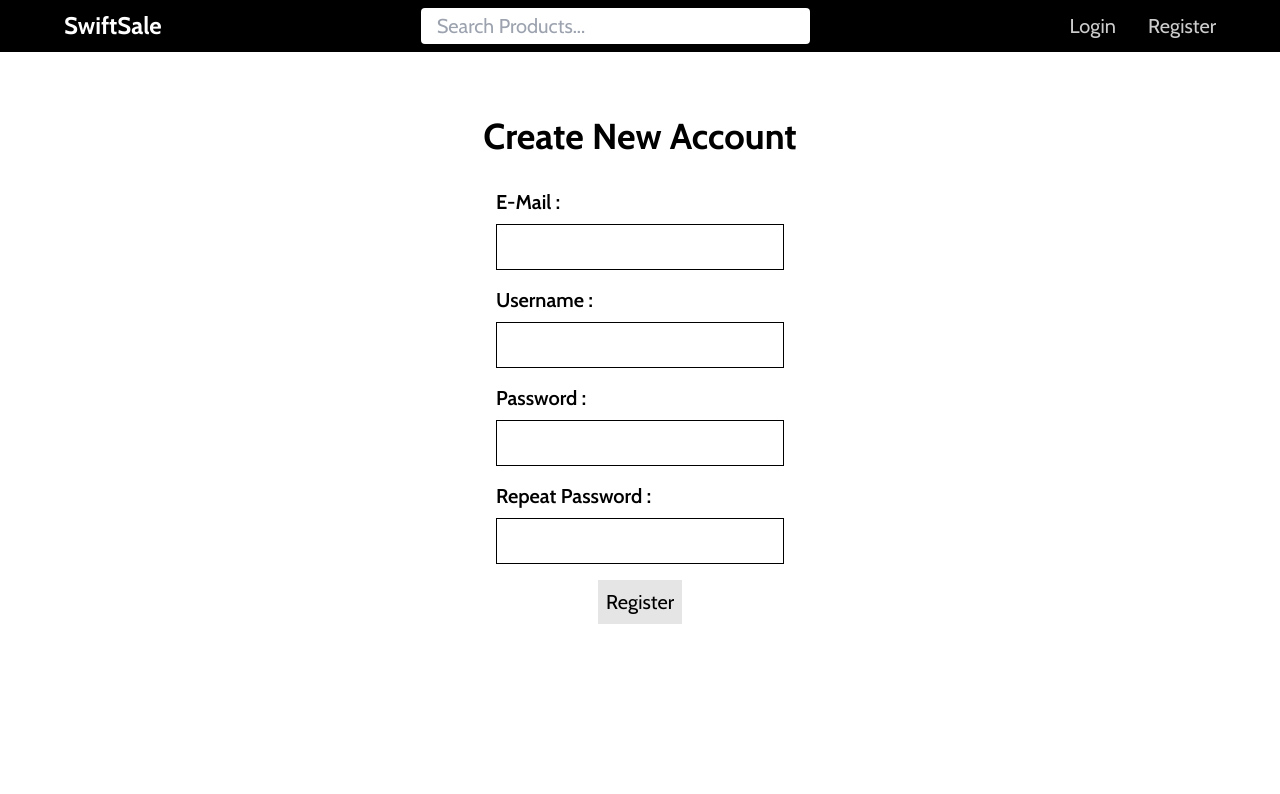
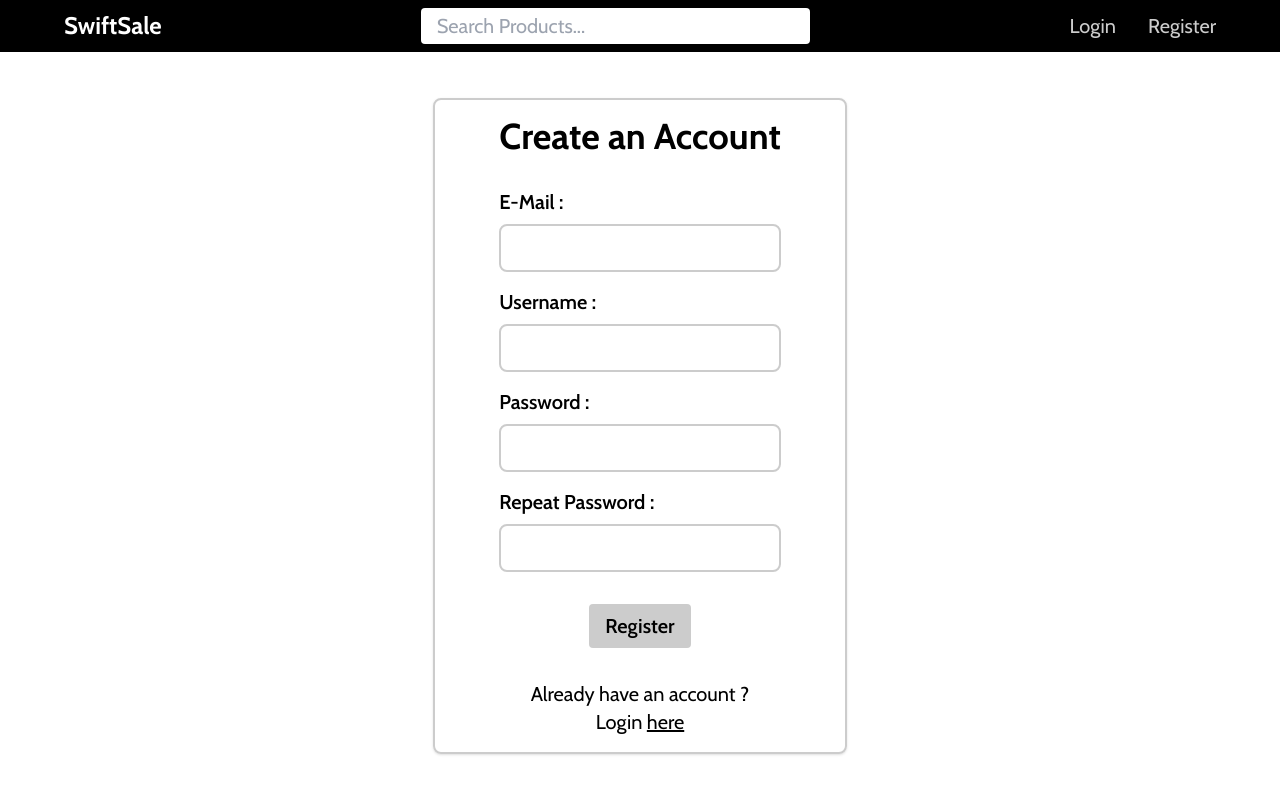
Before and after one commit to WawanC/swift-sale, a React (Vite) app in the folder client/: page /register in a window 1280 px wide. Shown: the top 794 px of the page. Built offline with nearby package versions, Linux system fonts and the light colour scheme; no server answers.

Commit message:
redesign login & register page ui

```diff
--- a/client/src/index.css
+++ b/client/src/index.css
@@ -10,7 +10,7 @@
     }
 
     .input {
-        @apply p-2 border-2 rounded-lg outline-accent w-full
+        @apply p-2 border-2 border-secondary rounded-lg outline-accent w-full
     }
 }
 
--- a/client/src/pages/LoginPage.tsx
+++ b/client/src/pages/LoginPage.tsx
@@ -1,5 +1,5 @@
 import { FormEventHandler, useState } from "react";
-import { useNavigate } from "react-router-dom";
+import { Link, useNavigate } from "react-router-dom";
 import { useLogin } from "../hooks/Auth.tsx";
 
 const LoginPage = () => {
@@ -28,21 +28,26 @@ const LoginPage = () => {
   const displayedError = error || login.error?.message;
 
   return (
-    <main className={`flex-1 flex flex-col items-center p-16 gap-8`}>
+    <main className={`flex-1 flex justify-center items-center`}>
+      <section
+        className={`w-1/4 h-fit border-2 border-secondary rounded-lg shadow
+        flex flex-col p-16 items-center gap-8`}
+      >
         <h1 className={`text-4xl font-bold`}>Sign-In</h1>
         {login.isLoading ? (
-        <span className={`text-2xl font-semibold`}>Loading...</span>
+          <div className={`flex justify-center p-4`}>
+            <p className={`text-2xl font-bold`}>Loading...</p>
+          </div>
         ) : (
           <form
-          className={`flex flex-col w-1/4 gap-4 text-xl`}
+            className={`flex flex-col gap-4 w-full text-xl`}
             onSubmit={formSubmitHandler}
           >
             {displayedError && (
-            <span className={`text-red-500 font-semibold text-center`}>
-              {displayedError}
-            </span>
+              <div className={`flex justify-center`}>
+                <span className={`text-xl text-red-500`}>{displayedError}</span>
+              </div>
             )}
-
             <div className={`flex flex-col gap-2`}>
               <label htmlFor="username" className={`font-semibold`}>
                 Username :
@@ -51,11 +56,12 @@ const LoginPage = () => {
                 type="text"
                 id="username"
                 required={true}
-              className={`border border-black p-2`}
+                className={`input`}
                 value={enteredUsername}
                 onChange={(e) => setEnteredUsername(e.target.value)}
               />
             </div>
+
             <div className={`flex flex-col gap-2`}>
               <label htmlFor="password" className={`font-semibold`}>
                 Password :
@@ -64,19 +70,29 @@ const LoginPage = () => {
                 type="password"
                 id="password"
                 required={true}
-              className={`border border-black p-2`}
+                className={`input`}
                 value={enteredPassword}
                 onChange={(e) => setEnteredPassword(e.target.value)}
               />
             </div>
 
-          <div className={`flex justify-center`}>
-            <button type={"submit"} className={`p-2 bg-neutral-200`}>
+            <div className={`flex justify-center mt-4`}>
+              <button type={"submit"} className={`btn`}>
                 Login
               </button>
             </div>
           </form>
         )}
+        <div className={`flex flex-col text-xl text-center`}>
+          <p>Don't have an account yet ?</p>
+          <p>
+            Register{" "}
+            <Link to={"/register"} className={`underline`}>
+              here
+            </Link>
+          </p>
+        </div>
+      </section>
     </main>
   );
 };
--- a/client/src/pages/RegisterPage.tsx
+++ b/client/src/pages/RegisterPage.tsx
@@ -1,6 +1,6 @@
 import { FormEventHandler, useState } from "react";
 import { useRegister } from "../hooks/Auth.tsx";
-import { useNavigate } from "react-router-dom";
+import { Link, useNavigate } from "react-router-dom";
 
 const RegisterPage = () => {
   const [enteredEmail, setEnteredEmail] = useState("");
@@ -52,33 +52,41 @@ const RegisterPage = () => {
   const displayedError = error || register.error?.message;
 
   return (
-    <main className={`flex-1 flex flex-col items-center p-16 gap-8`}>
-      <h1 className={`text-4xl font-bold`}>Create New Account</h1>
+    <main className={`flex-1 flex justify-center items-center`}>
+      <section
+        className={`h-fit border-2 border-secondary rounded-lg shadow
+        flex flex-col px-16 py-4 items-center gap-8`}
+      >
+        <h1 className={`text-4xl font-bold text-center`}>Create an Account</h1>
         {register.isLoading ? (
-        <span className={`text-2xl font-semibold`}>Loading...</span>
+          <div className={`flex justify-center p-4`}>
+            <p className={`text-2xl font-bold`}>Loading...</p>
+          </div>
         ) : (
           <form
-          className={`flex flex-col w-1/4 gap-4 text-xl`}
+            className={`flex flex-col gap-4 w-full text-xl`}
             onSubmit={formSubmitHandler}
           >
             {displayedError && (
-            <span className={`text-red-500 font-semibold text-center`}>
-              {displayedError}
-            </span>
+              <div className={`flex justify-center`}>
+                <span className={`text-xl text-red-500`}>{displayedError}</span>
+              </div>
             )}
+
             <div className={`flex flex-col gap-2`}>
               <label htmlFor="email" className={`font-semibold`}>
                 E-Mail :
               </label>
               <input
-              type="email"
+                type="text"
                 id="email"
                 required={true}
-              className={`border border-black p-2`}
+                className={`input`}
                 value={enteredEmail}
                 onChange={(e) => setEnteredEmail(e.target.value)}
               />
             </div>
+
             <div className={`flex flex-col gap-2`}>
               <label htmlFor="username" className={`font-semibold`}>
                 Username :
@@ -87,11 +95,12 @@ const RegisterPage = () => {
                 type="text"
                 id="username"
                 required={true}
-              className={`border border-black p-2`}
+                className={`input`}
                 value={enteredUsername}
                 onChange={(e) => setEnteredUsername(e.target.value)}
               />
             </div>
+
             <div className={`flex flex-col gap-2`}>
               <label htmlFor="password" className={`font-semibold`}>
                 Password :
@@ -100,11 +109,12 @@ const RegisterPage = () => {
                 type="password"
                 id="password"
                 required={true}
-              className={`border border-black p-2`}
+                className={`input`}
                 value={enteredPassword}
                 onChange={(e) => setEnteredPassword(e.target.value)}
               />
             </div>
+
             <div className={`flex flex-col gap-2`}>
               <label htmlFor="password2" className={`font-semibold`}>
                 Repeat Password :
@@ -113,18 +123,29 @@ const RegisterPage = () => {
                 type="password"
                 id="password2"
                 required={true}
-              className={`border border-black p-2`}
+                className={`input`}
                 value={enteredPassword2}
                 onChange={(e) => setEnteredPassword2(e.target.value)}
               />
             </div>
-          <div className={`flex justify-center`}>
-            <button type={"submit"} className={`p-2 bg-neutral-200`}>
+
+            <div className={`flex justify-center mt-4`}>
+              <button type={"submit"} className={`btn`}>
                 Register
               </button>
             </div>
           </form>
         )}
+        <div className={`flex flex-col text-xl text-center`}>
+          <p>Already have an account ?</p>
+          <p>
+            Login{" "}
+            <Link to={"/login"} className={`underline`}>
+              here
+            </Link>
+          </p>
+        </div>
+      </section>
     </main>
   );
 };
```
Lines whose indentation alone changed are shown as unchanged.
